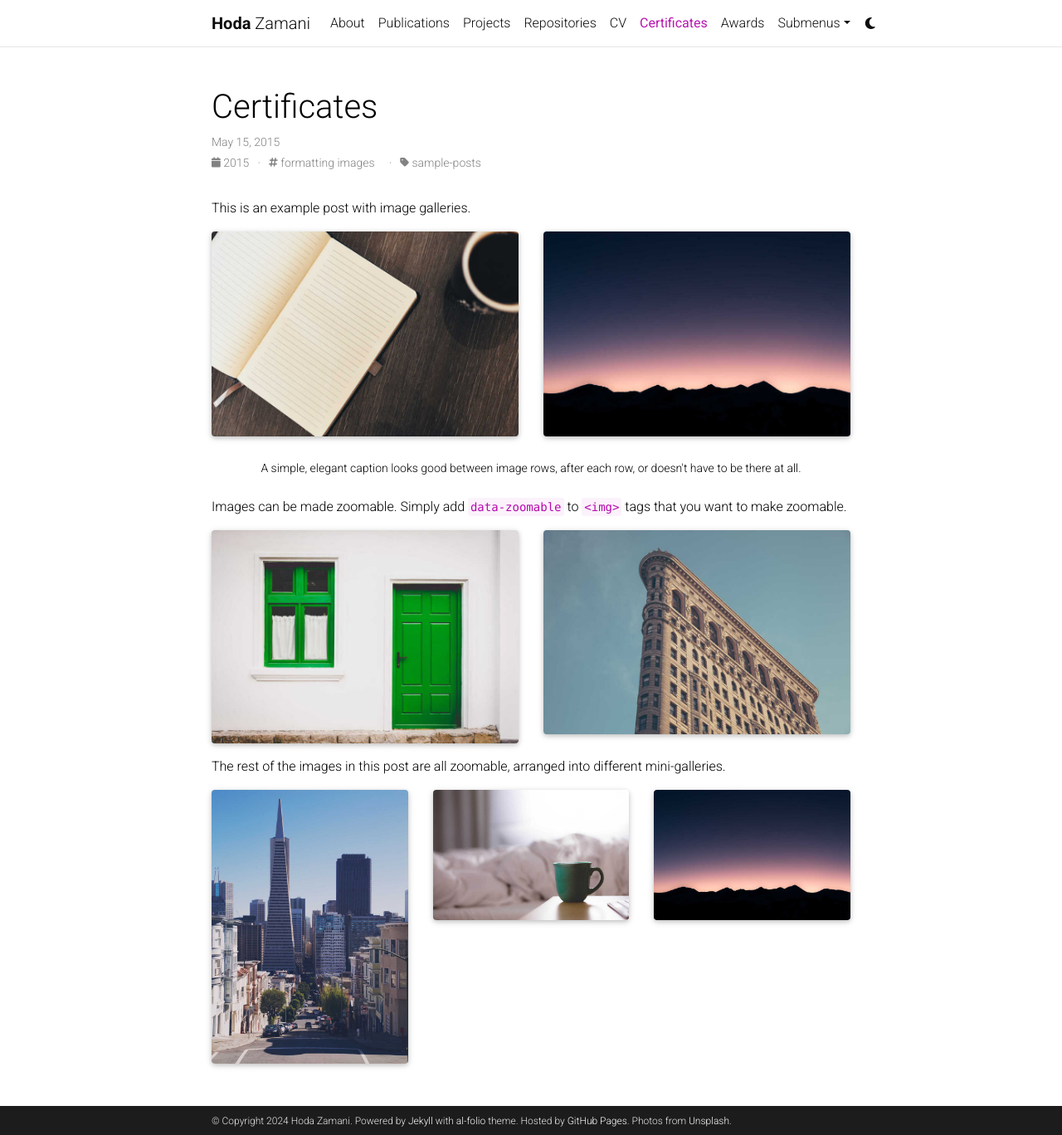
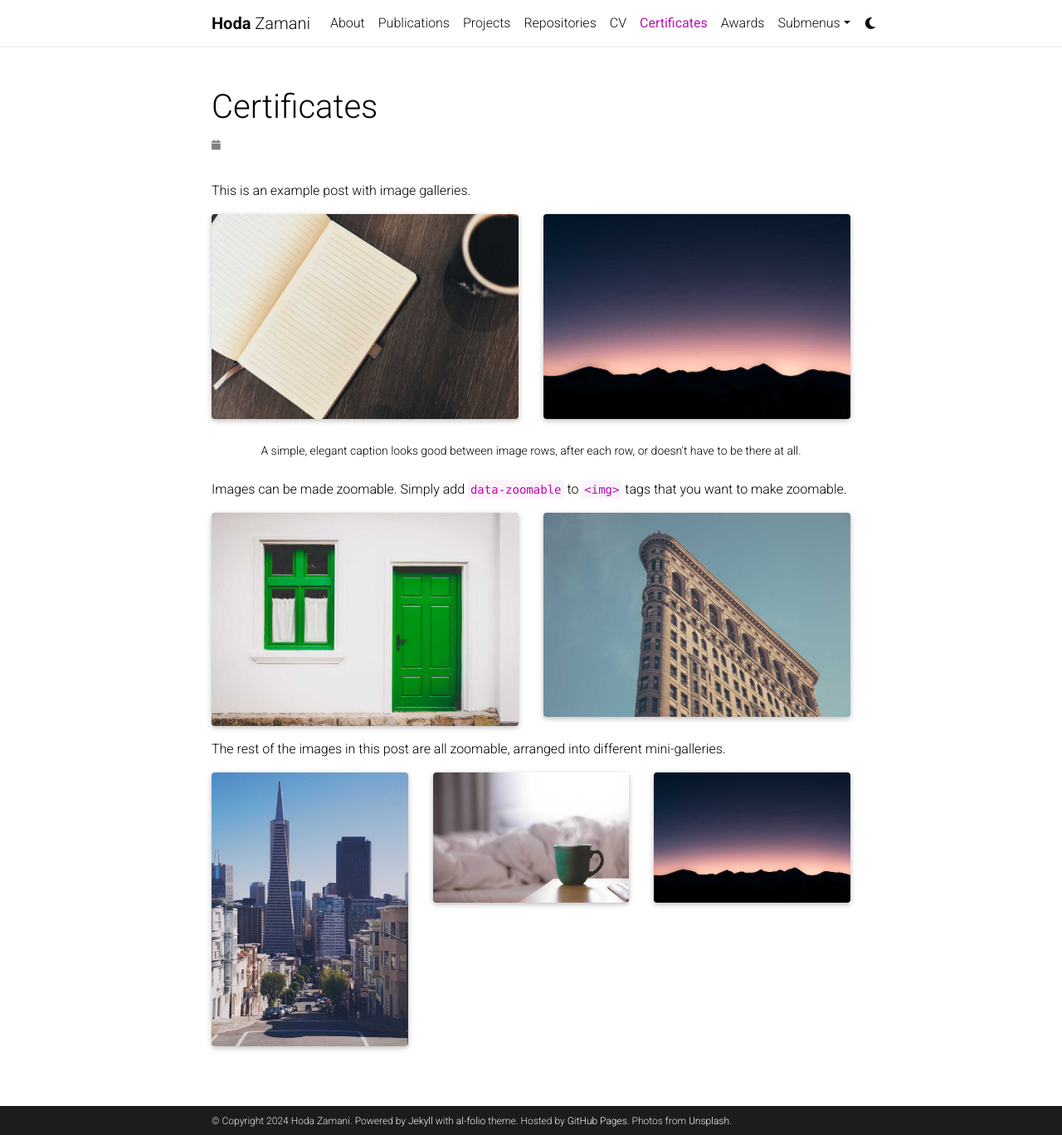
Before and after one commit to HodaZamani/HodaZamani.github.io, a Jekyll site: the page built from _pages/teaching.md, in a window 1280 px wide and 1368 px high. Shown: the whole window at 83% size. Built offline with Jekyll 4.4.1, drawn with Linux system fonts in a browser that asks for light colours; full-size pictures stand in for the smaller copies a plugin makes; comment, search, counter and statistics services are not loaded; a style sheet for code colours, icons or effects is not loaded.

Commit message:
Update teaching.md

```diff
--- a/_pages/teaching.md
+++ b/_pages/teaching.md
@@ -2,14 +2,10 @@
 layout: post
 permalink: /teaching/
 title: Certificates
-date: 2015-05-15 21:01:00
-description: this is what included images could look like
-tags: formatting images
-categories: sample-posts
-thumbnail: assets/img/9.jpg
 nav: true
 nav_order: 6
 ---
+
 This is an example post with image galleries.
 
 <div class="row mt-3">
```
